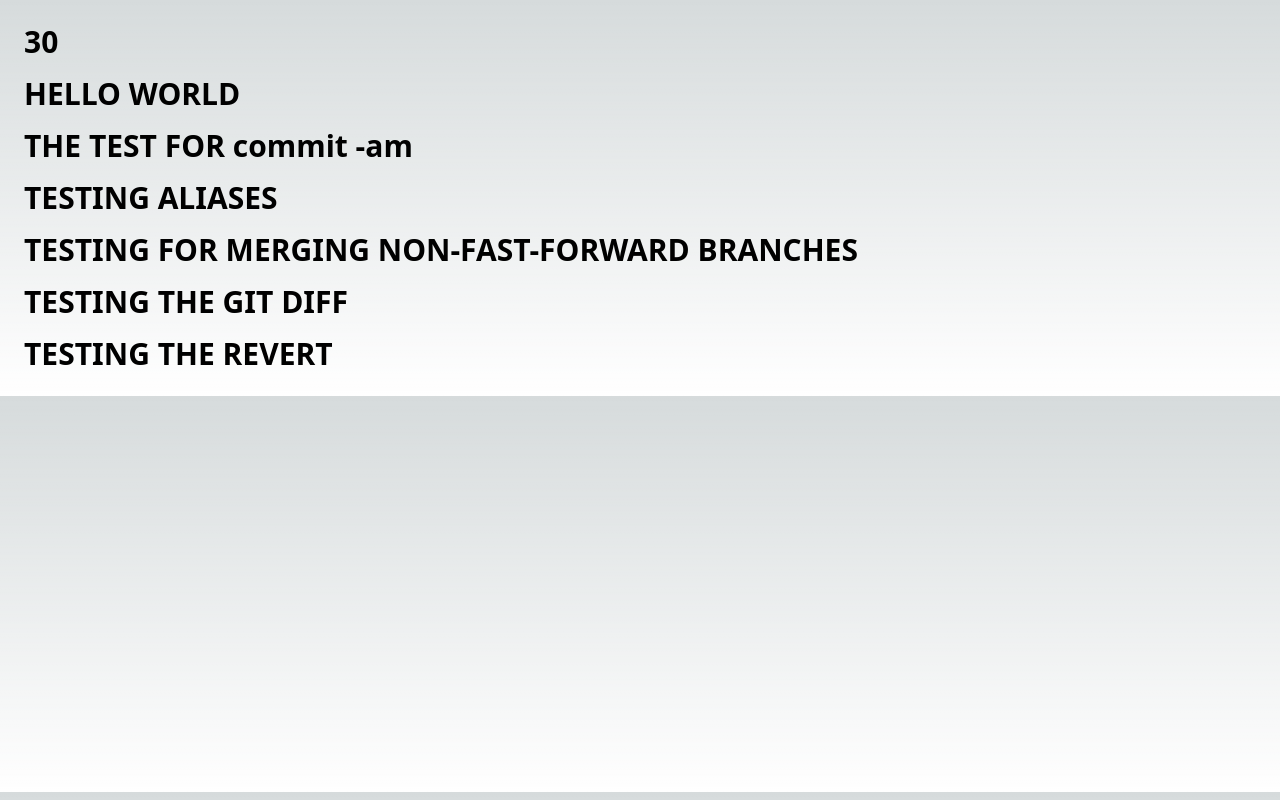
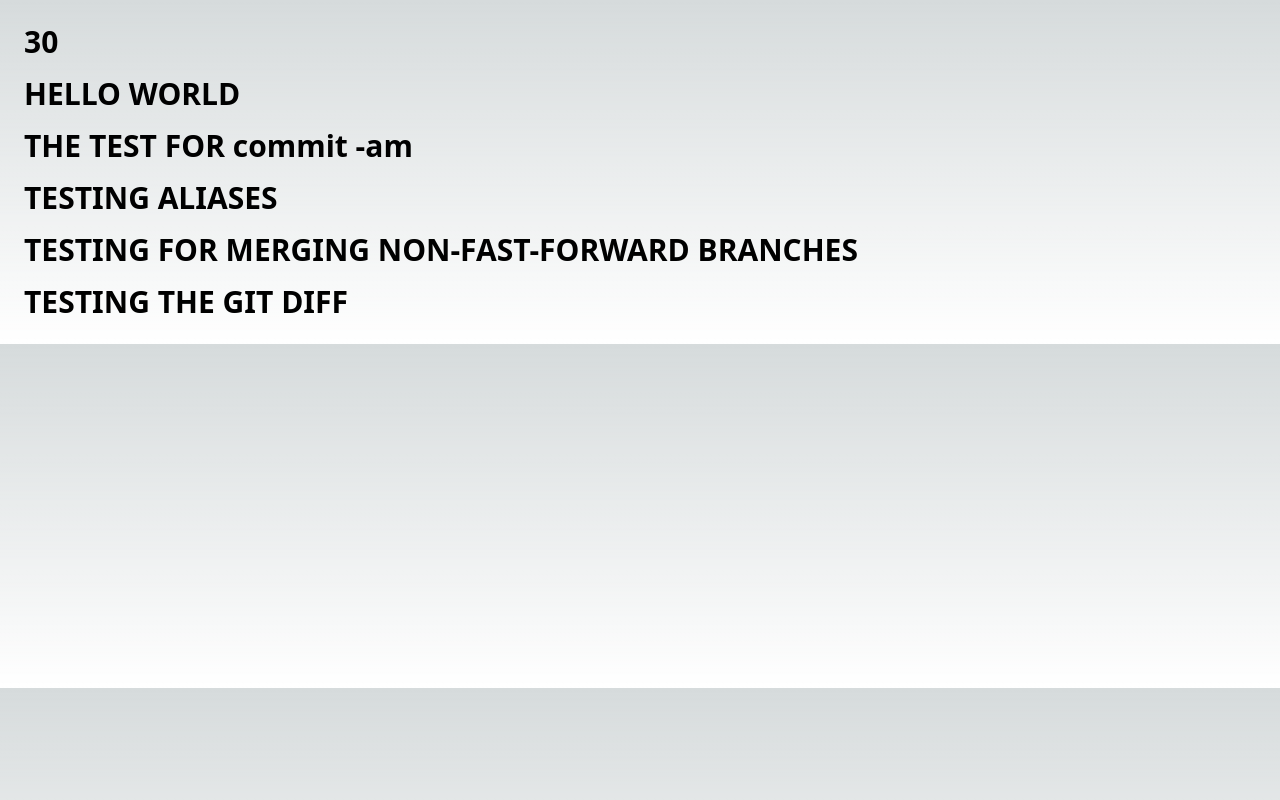
Before and after one commit to PouryaSoleimani/GIT-TEST, a Next.js app: page /courses in a window 1280 px wide. Built offline with nearby package versions, Linux system fonts and the light colour scheme.

Commit message:
Revert "TESTING REVERT"
This reverts commit 900b66ea2538b2a3184726e1d72626dc5a1dda59.

```diff
--- a/pages/courses.tsx
+++ b/pages/courses.tsx
@@ -12,7 +12,6 @@ const Courses: NextPage<Props> = ({ }) => {
             <p>TESTING ALIASES</p>
             <p>TESTING FOR MERGING NON-FAST-FORWARD BRANCHES</p>
             <p>TESTING THE GIT DIFF</p>
-            <p>TESTING THE REVERT </p>
         </div>
     )
 }
```
